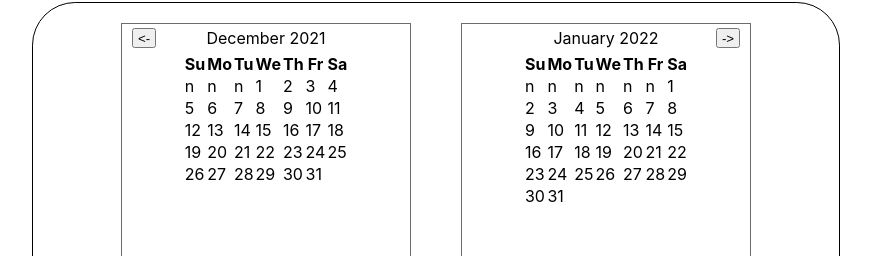
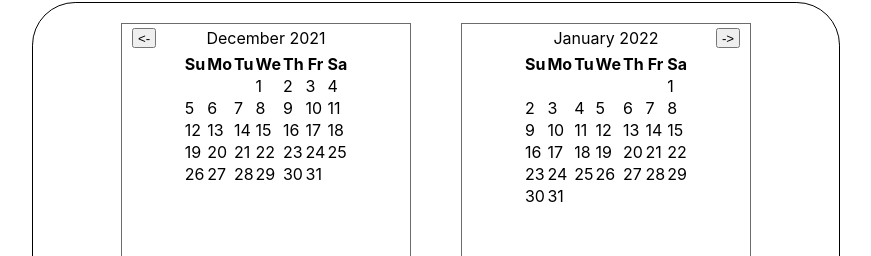
Before and after one commit to AlexBarthGlobal/React-Calendar, a React (Create React App) app: page / in a window 1280 px wide. Shown: the part 128-384 px from the top of the page, without its empty margins (204-1075 px from the left). Built offline with nearby package versions, Linux system fonts and the light colour scheme.

Commit message:
Added keys to children of table

```diff
--- a/src/Calendar.js
+++ b/src/Calendar.js
@@ -1,32 +1,9 @@
 import React, { useState, useEffect } from 'react';
 import monthInfo from './monthInfo';
+import generateDays from './generateDays'
 
 const Calendar = (props) => {
-    const generateDays = () => {
-        const output = [];
-        let calEntry = 1;
-        let i = 1;
-        let j = 0;
-        let startDay = new Date(`${props.month} 1, ${props.year}`).getDay();
-        while (i <= monthInfo[props.month][1]) {
-            let week = [];
-            while (j <= 6 && i <= monthInfo[props.month][1]) {
-                if (calEntry <= startDay) week.push(<td>{'n'}</td>)
-                else {
-                    week.push(<td>{i}</td>)
-                    i++;
-                };
-                j++;
-                calEntry++;
-            }
-            j = 0;
-            output.push(<tr>{week}</tr>)
-        };
-        return output;
-    };
-
-    const daysOfMonth = generateDays();
-
+    // useMemo for generateDays, don't need to load that on each re-render
     return (
         <div className='calendar'>
             <div className='calendarHead'>
@@ -41,7 +18,7 @@ const Calendar = (props) => {
                     </tr>
                 </thead>
                 <tbody>
-                    {daysOfMonth}
+                    {generateDays(props.month, props.year)}
                 </tbody>
             </table>
         </div>
--- /dev/null
+++ b/src/generateDays.js
@@ -0,0 +1,25 @@
+import monthInfo from './monthInfo';
+
+const generateDays = (month, year) => {
+    const output = [];
+    let calEntry = 1, i = 1, j = 0, weekCount = 0;
+    let startDay = new Date(`${month} 1, ${year}`).getDay();
+    while (i <= monthInfo[month][1]) {
+        let week = [];
+        while (j <= 6 && i <= monthInfo[month][1]) {
+            if (calEntry <= startDay) week.push(<td key={calEntry}></td>)
+            else {
+                week.push(<td key={calEntry}>{i}</td>)
+                i++;
+            };
+            j++;
+            calEntry++;
+        };
+        j = 0;
+        output.push(<tr key={weekCount}>{week}</tr>)
+        weekCount++;
+    };
+    return output;
+};
+
+export default generateDays
```
